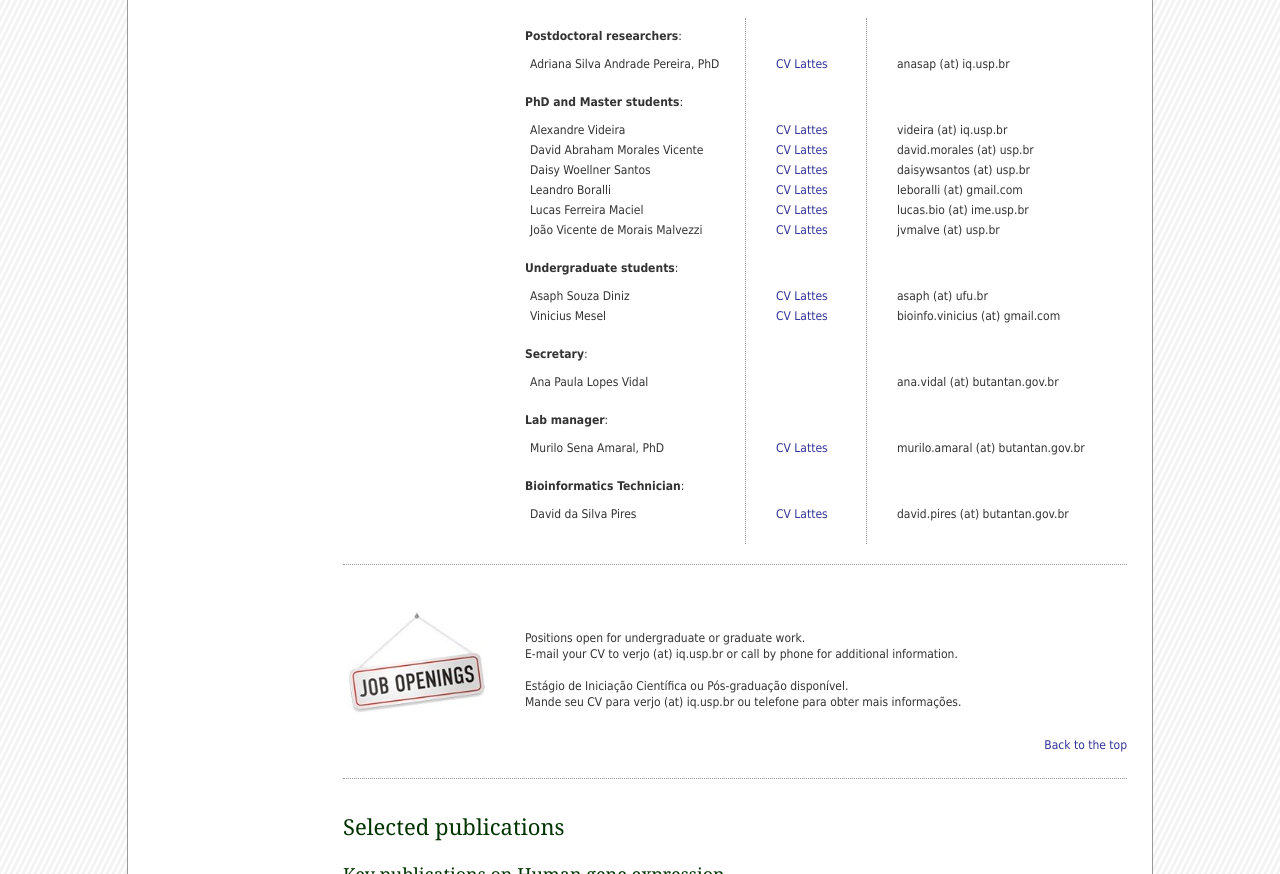
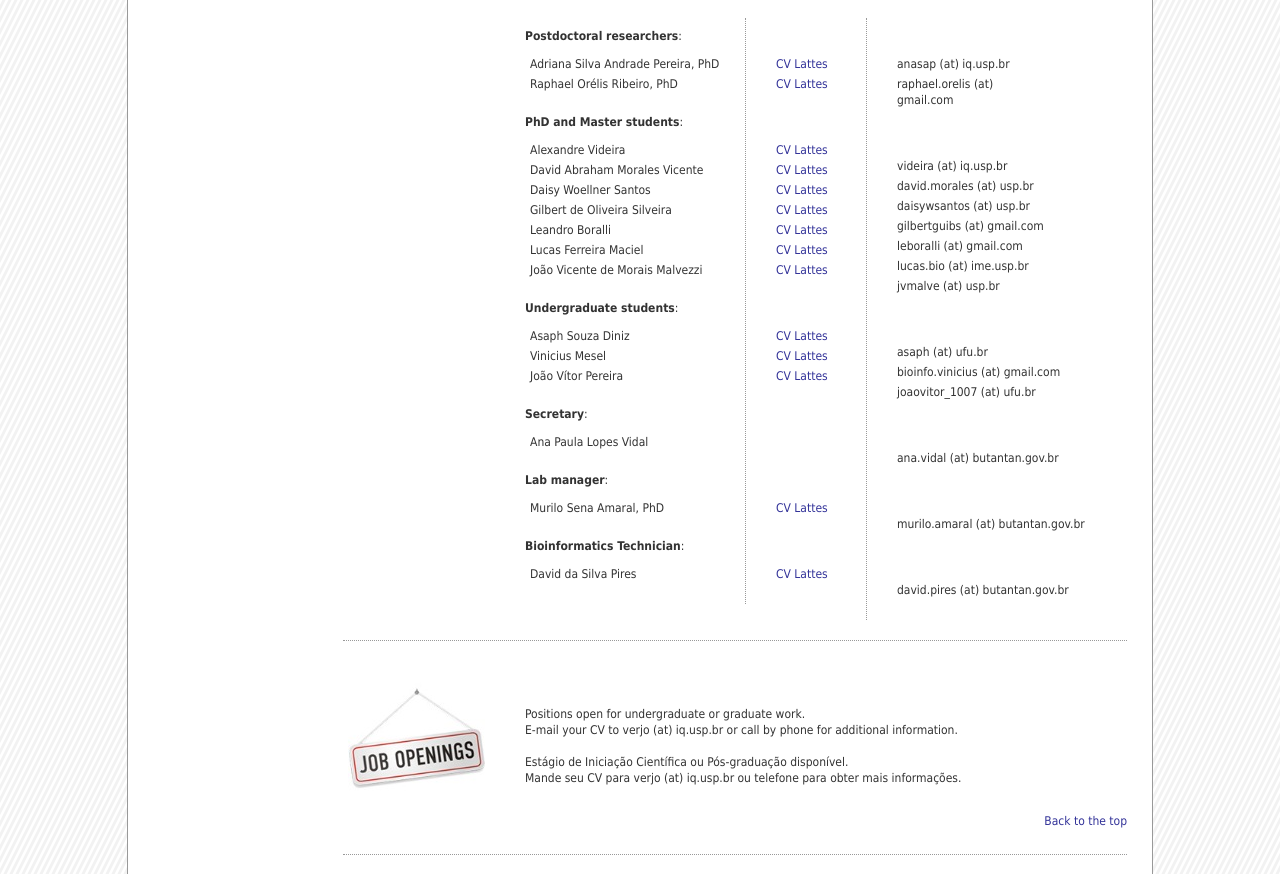
Before and after one commit to verjo-lab/site, a plain HTML site: page index.html in a window 1280 px wide. Shown: the part 3285-4159 px from the top of the page. Drawn offline with Linux system fonts and the light colour scheme.

Commit message:
Added more scientists to the lab website

```diff
--- a/index.html
+++ b/index.html
@@ -167,13 +167,15 @@
       <div class="visit-card" style="border: none; margin: 20px 0px 0px 172px;">
         <p><span class="bold">Postdoctoral researchers</span>:</p>
         <ul>
-          <li>Adriana  Silva Andrade Pereira, PhD</li>
+          <li>Adriana Silva Andrade Pereira, PhD</li>
+          <li>Raphael Or&eacute;lis Ribeiro, PhD</li>
         </ul>
         <p><span class="bold">PhD and Master students</span>:</p>
         <ul>
           <li>Alexandre Videira</li>
           <li>David Abraham Morales Vicente</li>
           <li>Daisy Woellner Santos</li>
+          <li>Gilbert de Oliveira Silveira</li>
           <li>Leandro Boralli</li>
           <li>Lucas Ferreira Maciel</li>
           <li>Jo&atilde;o Vicente de Morais Malvezzi</li>
@@ -182,6 +184,7 @@
         <ul>
           <li>Asaph Souza Diniz</li>
           <li>Vinicius Mesel</li>
+          <li>Jo&atilde;o V&iacute;tor Pereira</li>
         </ul>
         <p><span class="bold">Secretary</span>:</p>
         <ul>
@@ -200,12 +203,14 @@
         <p class="hidden">spacer</p>
         <ul>
           <li><a href="http://lattes.cnpq.br/8321492539473824" target="_blank">CV Lattes</a></li>
+          <li><a href="http://lattes.cnpq.br/7405169324032712" target="_blank">CV Lattes</a></li>
         </ul>
         <p class="hidden">spacer</p>
         <ul>
           <li><a href="http://lattes.cnpq.br/2639103925760223" target="_blank">CV Lattes</a></li>
           <li><a href="http://lattes.cnpq.br/8612944586812167" target="_blank">CV Lattes</a></li>
           <li><a href="http://lattes.cnpq.br/8708912366444125" target="_blank">CV Lattes</a></li>
+          <li><a href="http://lattes.cnpq.br/7143384072841086" target="_blank">CV Lattes</a></li>
           <li><a href="http://lattes.cnpq.br/8506788466669898" target="_blank">CV Lattes</a></li>
           <li><a href="http://lattes.cnpq.br/2717480203047656" target="_blank">CV Lattes</a></li>
           <li><a href="http://lattes.cnpq.br/1803827676280767" target="_blank">CV Lattes</a></li>
@@ -214,6 +219,7 @@
         <ul>
           <li><a href="http://lattes.cnpq.br/4150580761243806" target="_blank">CV Lattes</a></li>
           <li><a href="http://lattes.cnpq.br/0100082437086443" target="_blank">CV Lattes</a></li>
+          <li><a href="http://lattes.cnpq.br/9950359153417432" target="_blank">CV Lattes</a></li>
 
         </ul>
         <p class="hidden">spacer</p>
@@ -233,12 +239,14 @@
         <p class="hidden">spacer</p>
         <ul>
           <li>anasap (at) iq.usp.br</li>
+          <li>raphael.orelis (at) gmail.com</li>
         </ul>
         <p class="hidden">spacer</p>
         <ul>
           <li style="width: 250px;">videira (at) iq.usp.br</li>
           <li style="width: 250px;">david.morales (at) usp.br</li>
           <li style="width: 250px;">daisywsantos (at) usp.br</li>
+          <li style="width: 250px;">gilbertguibs (at) gmail.com</li>
           <li style="width: 250px;">leboralli (at) gmail.com</li>
           <li style="width: 250px;">lucas.bio (at) ime.usp.br</li>
           <li style="width: 250px;">jvmalve (at) usp.br</li>
@@ -247,6 +255,7 @@
         <ul>
           <li style="width: 200px;">asaph (at) ufu.br</li>
           <li style="width: 200px;">bioinfo.vinicius (at) gmail.com</li>
+          <li style="width: 200px;">joaovitor_1007 (at) ufu.br</li>
         </ul>
         <p class="hidden">spacer</p>
         <ul>
```
